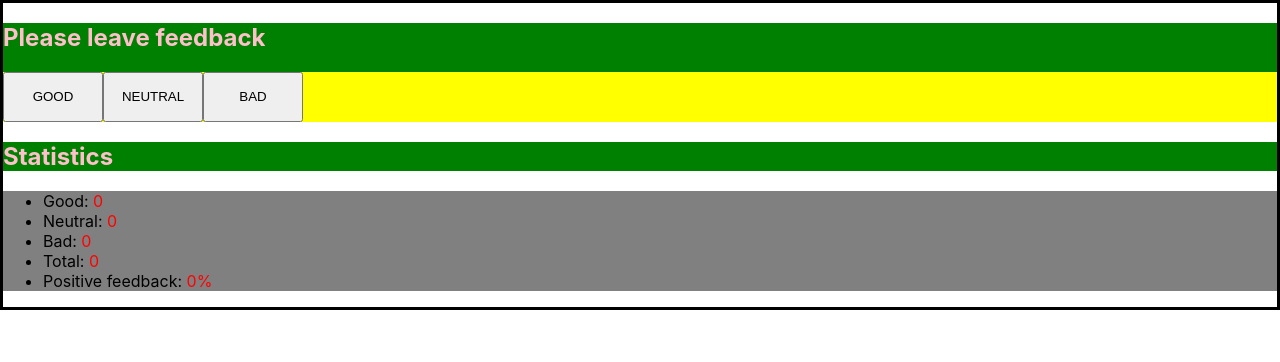
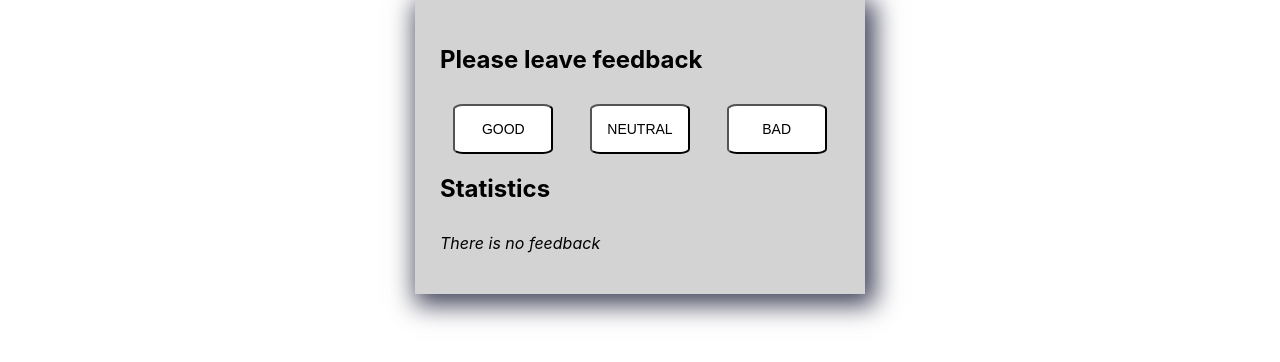
Before and after one commit to ewasawczynska/goit-react-hw-02-feedback, a React (Create React App) app: page / in a window 1280 px wide. Shown: the top 362 px of the page. Built offline with nearby package versions, Linux system fonts and the light colour scheme.

Commit message:
style + last fixes

```diff
--- a/src/App.jsx
+++ b/src/App.jsx
@@ -1,6 +1,13 @@
 import { Component } from 'react';
 
-import { Section, Button, Feedback, Container, Statistics } from 'components';
+import {
+  Section,
+  Button,
+  Feedback,
+  Container,
+  Statistics,
+  Notification,
+} from 'components';
 
 export default class App extends Component {
   state = {
@@ -22,16 +29,17 @@ export default class App extends Component {
 
   render() {
     const { good, neutral, bad } = this.state;
-    const totalFeedback = this.countTotalFeedback;
+    const totalFeedback = this.countTotalFeedback(good, neutral, bad);
     return (
       <Container>
         <Section title={'Please leave feedback'}>
           <Feedback
             options={['GOOD', 'NEUTRAL', 'BAD']}
             updateFeedback={this.addFeedback}
-          ></Feedback>
+          />
         </Section>
-        <Section title={'Statistics'}></Section>
+        <Section title={'Statistics'}>
+          {totalFeedback > 0 ? (
             <Statistics
               good={good}
               neutral={neutral}
@@ -42,7 +50,11 @@ export default class App extends Component {
                 neutral,
                 bad
               )}
-        ></Statistics>
+            />
+          ) : (
+            <Notification message={'There is no feedback'} />
+          )}
+        </Section>
       </Container>
     );
   }
--- a/src/components/Button/Button.styled.jsx
+++ b/src/components/Button/Button.styled.jsx
@@ -1,6 +1,10 @@
 import styled from 'styled-components';
 
 export const StyledButton = styled.button`
+  background-color: white;
+  border-radius: 10%;
+  font-size: 14px;
+  font-weight: 500;
+  height: 50px;
   width: 100px;
-  height: 50px;
 `;
--- a/src/components/Containter/Container.styled.jsx
+++ b/src/components/Containter/Container.styled.jsx
@@ -1,5 +1,11 @@
 import styled from 'styled-components';
 
 export const StyledContainer = styled.div`
-  border: 3px solid;
+  box-shadow: 5px 6px 24px 5px rgba(66, 68, 90, 1);
+  background-color: lightgrey;
+  min-width: 200px;
+  max-width: 400px;
+  margin-left: auto;
+  margin-right: auto;
+  padding: 25px;
 `;
--- a/src/components/Feedback/Feedback.styled.jsx
+++ b/src/components/Feedback/Feedback.styled.jsx
@@ -1,5 +1,7 @@
 import styled from 'styled-components';
 
 export const OptionsBox = styled.div`
-  background-color: yellow;
+  display: flex;
+  gap: 10px;
+  justify-content: space-around;
 `;
--- /dev/null
+++ b/src/components/Notification/Notification.jsx
@@ -0,0 +1,10 @@
+import { NotificationMessage } from './Notification.styled';
+import PropTypes from 'prop-types';
+
+export const Notification = ({ message }) => (
+  <NotificationMessage>{message}</NotificationMessage>
+);
+
+Notification.propTypes = {
+  message: PropTypes.string.isRequired,
+};
--- /dev/null
+++ b/src/components/Notification/Notification.styled.jsx
@@ -0,0 +1,5 @@
+import styled from 'styled-components';
+
+export const NotificationMessage = styled.p`
+  font-style: italic;
+`;
--- /dev/null
+++ b/src/components/Notification/index.js
@@ -0,0 +1,3 @@
+import { Notification } from './Notification';
+
+export { Notification };
--- a/src/components/Section/Section.styled.jsx
+++ b/src/components/Section/Section.styled.jsx
@@ -1,11 +1,9 @@
 import styled from 'styled-components';
 
-export const SectionBox = styled.section`
-  background-color: green;
-`;
+export const SectionBox = styled.section``;
 
 export const Title = styled.h2`
-  color: pink;
+  padding-bottom: 10px;
 `;
 
 export const Content = styled.div``;
--- a/src/components/Statistics/Statistics.styled.jsx
+++ b/src/components/Statistics/Statistics.styled.jsx
@@ -1,9 +1,10 @@
 import styled from 'styled-components';
 
 export const StyledList = styled.ul`
-  background-color: grey;
+  list-style: none;
+  padding-left: 0px;
 `;
 
 export const StyledItem = styled.span`
-  color: red;
+  font-weight: 700;
 `;
--- a/src/components/index.js
+++ b/src/components/index.js
@@ -3,5 +3,6 @@ import { Feedback } from './Feedback';
 import { Button } from './Button';
 import { Container } from './Containter';
 import { Statistics } from './Statistics';
+import { Notification } from './Notification';
 
-export { Section, Feedback, Button, Container, Statistics };
+export { Section, Feedback, Button, Container, Statistics, Notification };
```
Lines whose indentation alone changed are shown as unchanged.
